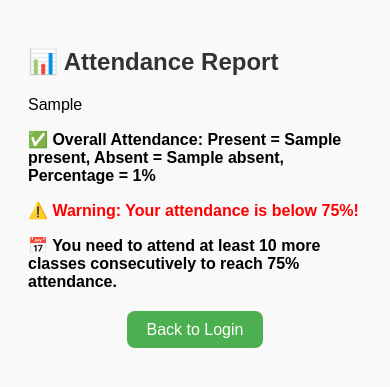
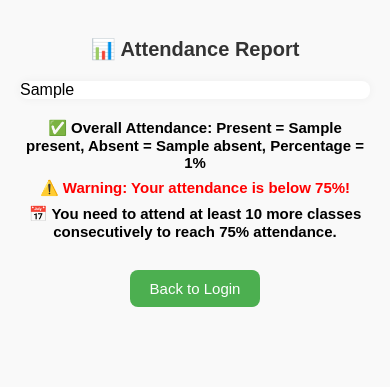
Before and after one commit to GKarthikeya/Testbot, a Python web app: template grok/templates/attendance.html in a window 390 px wide. Shown: the top 387 px of the page. Run offline with Jinja, Linux system fonts and the light colour scheme; the template is opened without the code that fills it: most values are stand-ins (such as "Sample title", 1, 10 or a date in 2020).

Commit message:
Update attendance.html

```diff
--- a/grok/templates/attendance.html
+++ b/grok/templates/attendance.html
@@ -1,60 +1,109 @@
 <!DOCTYPE html>
-<html>
+<html lang="en">
 <head>
+    <meta charset="UTF-8">
     <title>Attendance Report</title>
+    <meta name="viewport" content="width=device-width, initial-scale=1.0"> <!-- Responsive tag -->
     <style>
         body {
             font-family: Arial, sans-serif;
             background: #f9f9f9;
             padding: 20px;
+            margin: 0;
         }
+
+        h2 {
+            color: #333;
+            text-align: center;
+            font-size: 24px;
+            margin-bottom: 20px;
+        }
+
+        .table-container {
+            overflow-x: auto; /* Make table scrollable on small screens */
+            background: white;
+            border-radius: 8px;
+            box-shadow: 0 0 10px rgba(0,0,0,0.05);
+        }
+
         table {
             width: 100%;
             border-collapse: collapse;
-            margin-bottom: 20px;
-            background: white;
+            min-width: 500px; /* Prevent shrinking too small */
         }
+
         th, td {
             padding: 10px;
             border: 1px solid #ccc;
             text-align: center;
+            font-size: 16px;
         }
+
         th {
             background-color: #4CAF50;
             color: white;
         }
-        h2 {
-            color: #333;
-        }
+
         .summary {
             font-weight: bold;
             font-size: 16px;
+            margin-top: 20px;
+            text-align: center;
+        }
+
+        .summary p {
+            margin: 8px 0;
         }
 
         .button-container {
             margin-top: 30px;
             text-align: center;
         }
+
         .back-button {
             background-color: #4CAF50;
             color: white;
-            padding: 10px 20px;
+            padding: 10px 24px;
             font-size: 16px;
             border: none;
             border-radius: 8px;
             text-decoration: none;
             cursor: pointer;
             transition: background-color 0.3s ease;
+            display: inline-block;
         }
+
         .back-button:hover {
             background-color: #45a049;
+        }
+
+        @media (max-width: 600px) {
+            h2 {
+                font-size: 20px;
+            }
+
+            th, td {
+                font-size: 14px;
+                padding: 8px;
+            }
+
+            .summary {
+                font-size: 15px;
+            }
+
+            .back-button {
+                font-size: 15px;
+                padding: 10px 20px;
+            }
         }
     </style>
 </head>
 <body>
     <h2>📊 Attendance Report</h2>
 
-    {{ table_html | safe }}
+    <div class="table-container">
+        {{ table_html | safe }}
+    </div>
 
     <div class="summary">
         <p>✅ Overall Attendance: Present = {{ overall.present }}, Absent = {{ overall.absent }}, Percentage = {{ overall.percentage }}%</p>
```
